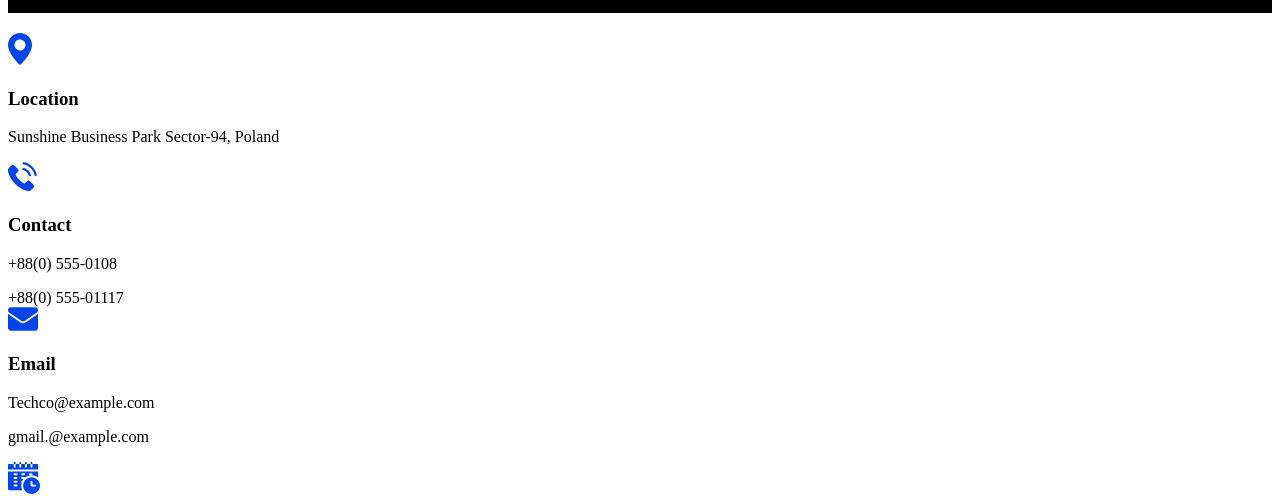
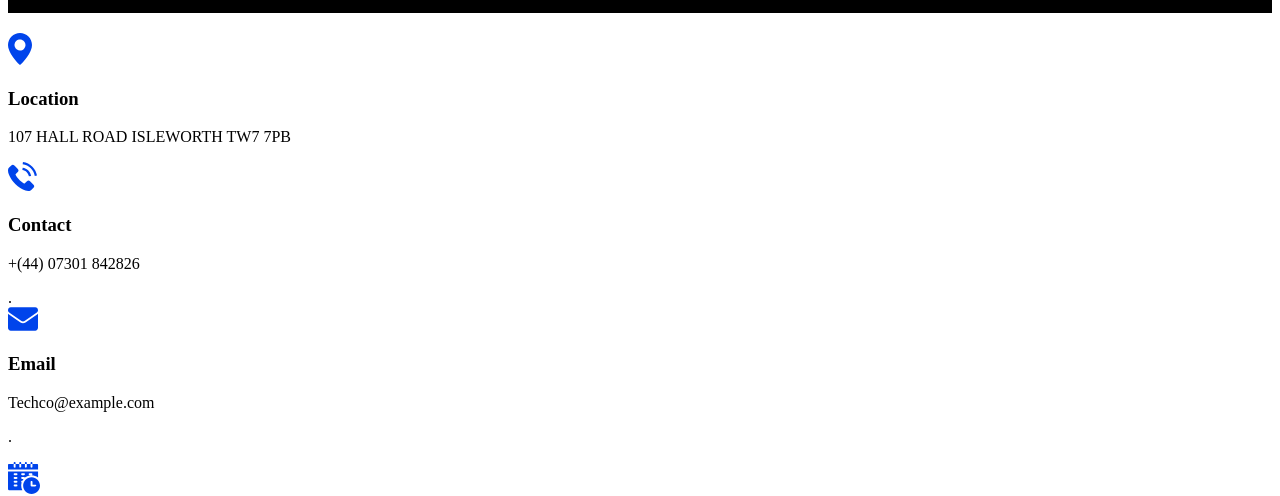
Before and after one commit to hmzmnsr/tenbytes, a Next.js app: page /contact in a window 1280 px wide. Shown: the part 5540-6036 px from the top of the page. Built offline with nearby package versions, Linux system fonts and the light colour scheme.

Commit message:
initial commit

```diff
--- a/components/ContactSection/index.js
+++ b/components/ContactSection/index.js
@@ -20,7 +20,7 @@ const ContactSection = (props) => {
                             <div className="iconbox_content">
                                 <h3 className="iconbox_title text-white">Location</h3>
                                 <p className="mb-0 text-white">
-                                    Sunshine Business Park Sector-94, Poland
+                                   107 HALL ROAD ISLEWORTH TW7 7PB
                                 </p>
                             </div>
                         </div>
@@ -32,8 +32,8 @@ const ContactSection = (props) => {
                             </div>
                             <div className="iconbox_content">
                                 <h3 className="iconbox_title text-white">Contact</h3>
-                                <p className="mb-0 text-white">+88(0) 555-0108</p>
-                                <div className="mb-0 text-white">+88(0) 555-01117</div>
+                                <p className="mb-0 text-white">+(44) 07301 842826</p>
+                                <div className="mb-0 text-black">.</div>
                             </div>
                         </div>
                     </div>
@@ -45,7 +45,7 @@ const ContactSection = (props) => {
                             <div className="iconbox_content">
                                 <h3 className="iconbox_title text-white">Email</h3>
                                 <p className="mb-0 text-white">Techco@example.com</p>
-                                <p className="mb-0 text-white">gmail.@example.com</p>
+                                <p className="mb-0 text-black">.</p>
                             </div>
                         </div>
                     </div>
--- a/components/footer/Footer.js
+++ b/components/footer/Footer.js
@@ -37,9 +37,9 @@ const Footer = () => {
                                 <Image src={icon2} alt="Calling Check SVG Icon" />
                             </div>
                             <div className="iconbox_content">
-                                <h3 className="iconbox_title"> Call Us (USA)</h3>
+                                <h3 className="iconbox_title"> Call Us (UK)</h3>
                                 <p className="mb-0">
-                                    +(1) 1230 452 8597
+                                    +(44) 07301 842826
                                 </p>
                             </div>
                         </div>
@@ -50,7 +50,7 @@ const Footer = () => {
                             <div className="iconbox_content">
                                 <h3 className="iconbox_title">Our Office</h3>
                                 <p className="mb-0">
-                                    Waterloo, Park, Australia
+                                  107 HALL ROAD ISLEWORTH
                                 </p>
                             </div>
                         </div>
```
